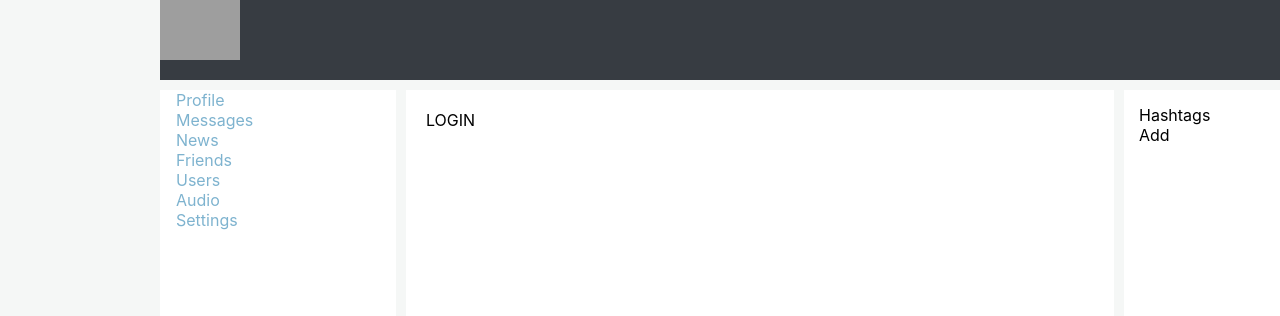
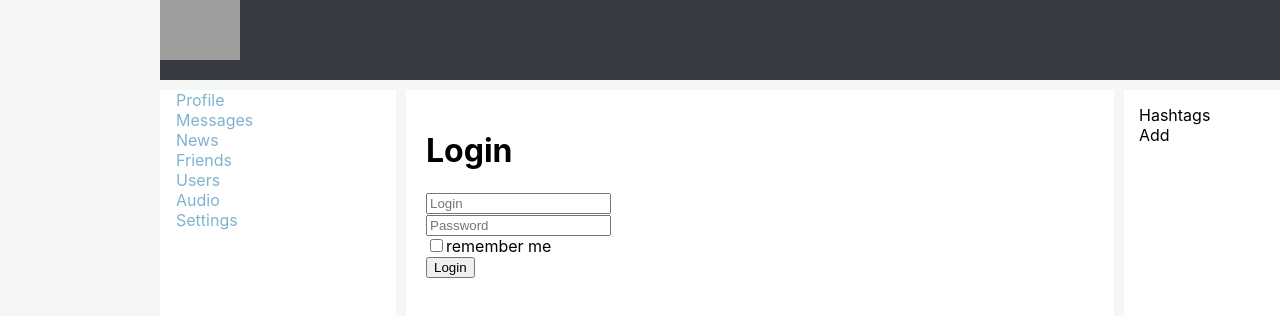
Before and after one commit to Parenyuk/network, a React (Create React App) app: page /login in a window 1280 px wide. Shown: the top 316 px of the page. Built offline with nearby package versions, Linux system fonts and the light colour scheme; no server answers; grey boxes are pictures that could not be loaded.

Commit message:
seventy five task  ReduxForm part 1

```diff
--- a/package.json
+++ b/package.json
@@ -15,6 +15,7 @@
     "react-router-dom": "^5.1.2",
     "react-scripts": "3.4.0",
     "redux": "^4.0.5",
+    "redux-form": "^8.3.6",
     "redux-thunk": "^2.3.0",
     "thunk": "^0.0.1"
   },
--- a/src/components/Login/Login.js
+++ b/src/components/Login/Login.js
@@ -1,11 +1,37 @@
 import React from "react";
+import { Field, reduxForm } from 'redux-form'
 
 const Login = (props) => {
+    const submit = (formData) => {
+        console.log(formData)
+    }
         return (
             <div>
-                LOGIN
+               <h1>Login</h1>
+                <LoginReduxForm onSubmit={submit} />
             </div>
         )
 }
+const LoginForm = (props) => {
+    const { handleSubmit } = props
+    return (
+        <div>
+            <form onSubmit={handleSubmit}>
+                <div><Field placeholder={'Login'} name={'login'} component={'input'} /></div>
+                <div><Field placeholder={'Password'} name={'password'} component={'input'}/></div>
+                <div><Field type={'checkbox'} name={'rememberMe'} component={'input'}/>remember me</div>
+                <div><button>Login</button></div>
+            </form>
+        </div>
+
+    )
+}
+
+const LoginReduxForm = reduxForm({
+        form: 'login'
+    })(LoginForm)
+
+
+
 
 export default Login;
--- a/src/redux/ReduxStore.js
+++ b/src/redux/ReduxStore.js
@@ -4,7 +4,9 @@
 import messagesPageReducer from "./MessagesPageReducer";
 import usersReducer from "./UsersReducer";
 import authReducer from "./AuthReducer";
-import thunkMiddleware from 'redux-thunk'
+import thunkMiddleware from 'redux-thunk';
+import { reducer as formReducer } from 'redux-form'
+
 
 
 let reducers = combineReducers({
@@ -12,7 +14,8 @@
        messagesPage: messagesPageReducer,
        friendsPage: friendsPageReducer,
         usersPage: usersReducer,
-        auth: authReducer
+        auth: authReducer,
+        form: formReducer
     });
 let store = createStore(reducers, applyMiddleware(thunkMiddleware));
 
```
Also changed, not shown: 1 other file (tests, documents, lock files or other folders).
